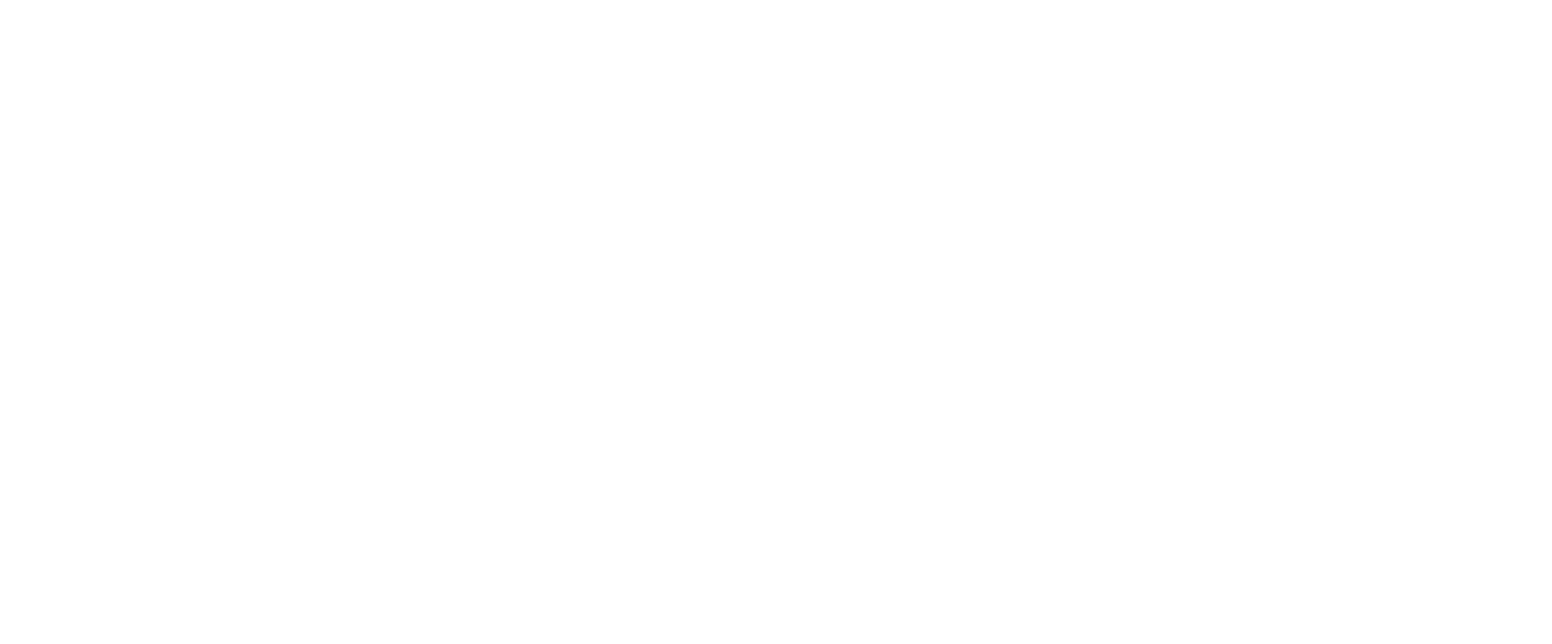
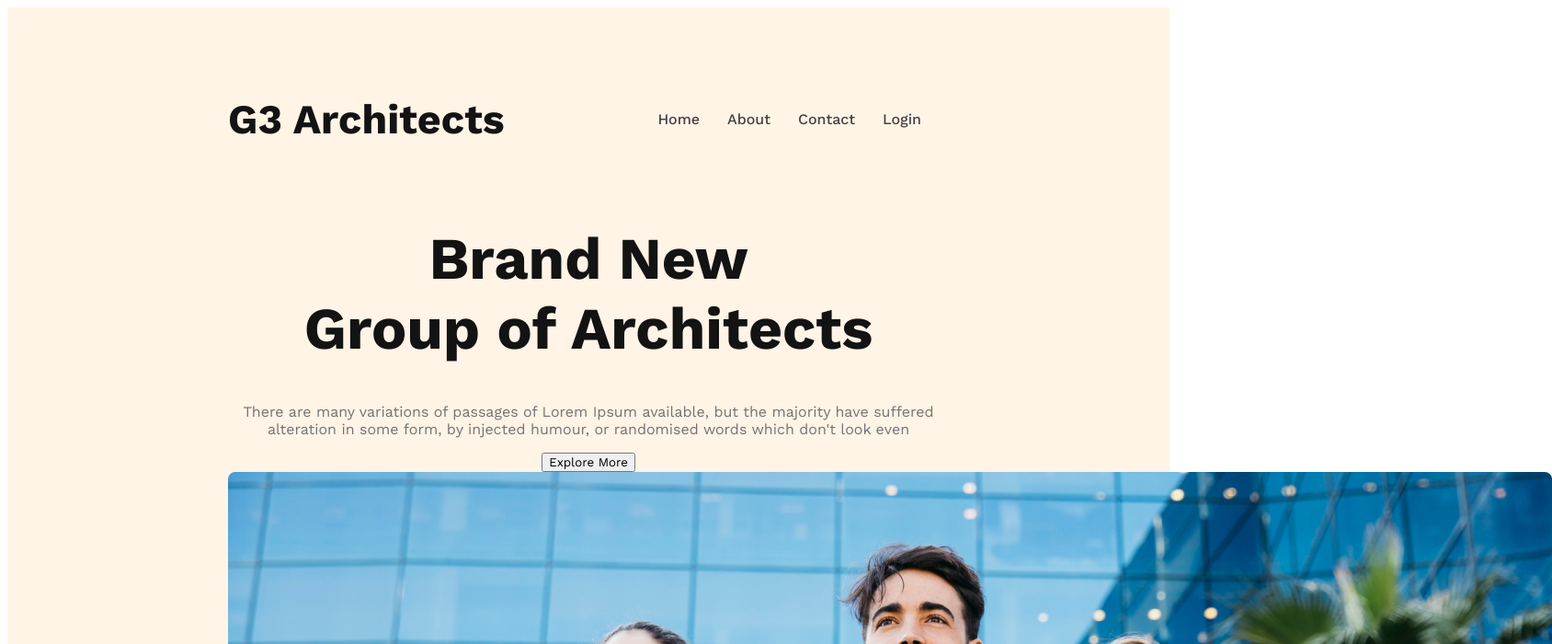
Before and after one commit to sayeemzzzaman/architects-website, a plain HTML site: page index.html in a window 1280 px wide. Shown: the top 700 px of the page at 92% size, 1688 px wide, since content can reach past the window. Drawn offline with nearby package versions, Linux system fonts and the light colour scheme.

Commit message:
added banner

```diff
--- a/index.html
+++ b/index.html
@@ -1,12 +1,37 @@
 <!DOCTYPE html>
 <html lang="en">
+
 <head>
     <meta charset="UTF-8">
     <meta name="viewport" content="width=device-width, initial-scale=1.0">
     <title>G3 Architects</title>
     <link rel="stylesheet" href="styles/architect.css">
 </head>
+
 <body>
+    <header>
+        <nav>
+            <h3 class="nav-title">G3 Architects</h3>
+            <ul>
+                <li><a href="">Home</a></li>
+                <li><a href="">About</a></li>
+                <li><a href="">Contact</a></li>
+                <li><a href="">Login</a></li>
+            </ul>
+        </nav>
+        <div class="banner">
+            <div class="banner-content">
+                <h1 class="banner-title">Brand New <br>
+                    Group of Architects
+                </h1>
+                <p class="banner-description">There are many variations of passages of Lorem Ipsum available, but the
+                    majority have suffered alteration in some form, by injected humour, or randomised words which don't
+                    look even</p>
+                <button class="btn-primary">Explore More</button>
+            </div>
+            <img src="images/banner.png" alt="">
+        </div>
+    </header>
+</body>
 
-</body>
 </html>
--- a/styles/architect.css
+++ b/styles/architect.css
@@ -0,0 +1,51 @@
+@import url('https://fonts.googleapis.com/css2?family=Work+Sans:wght@400;500;600;700;800&display=swap');
+
+/* shared styles */
+*{
+    font-family: 'Work Sans', sans-serif;
+}
+.btn-primary{
+
+}
+/* header styles */
+header {
+    background: rgba(255, 144, 14, 0.10);
+    padding: 50px 240px;
+}
+.nav-title{
+    font-size: 2.8rem;
+    font-weight: 700;
+    color: #131313;
+}
+nav{
+    display: flex;
+    justify-content: space-between;
+    align-items: center;
+}
+nav>ul{
+    display: flex;
+}
+nav li{
+    list-style: none;
+    margin-right: 30px;
+    font-weight: 500;
+    font-size: 1rem;
+}
+nav li a{
+    text-decoration: none;
+    color: #424242;
+}
+/* banner styles */
+.banner-content{
+    max-width: 800px;
+    text-align: center;
+    margin : 0 auto;
+}
+.banner-title{
+    font-size: 4rem;
+    font-weight: 700;
+    color: #131313;
+}
+.banner-description{
+    color: #727272;
+}
```
